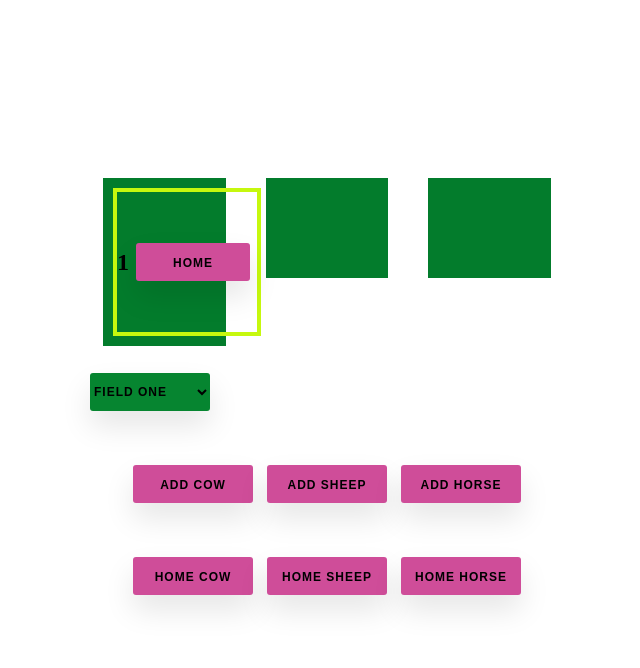
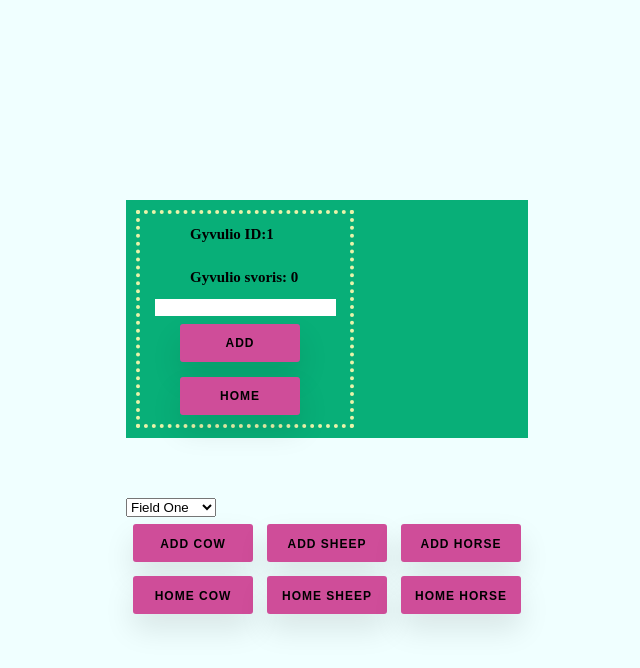
Before and after one commit to dkeparute/React, a React (Create React App) app: page / in a window 1280 px wide. Both pictures are taken after a click on the button "ADD SHEEP". Shown: the top 668 px of the page, without its empty margins (313-953 px from the left). Built offline with nearby package versions, Linux system fonts and the light colour scheme.

Commit message:
Farm CRUD

```diff
--- a/src/App.jsx
+++ b/src/App.jsx
@@ -1,3 +1,105 @@
+// import { useEffect, useState } from "react";
+// import GroupAnimal from "./Components/GroupAnimal";
+// import idGenerator from "./Common/idGenerator";
+
+// function App() {
+
+//     const [field, setField] = useState([]);
+
+//     const [fieldNumber, setFieldNumber] = useState(1);
+
+
+//     const add = (what) => {
+
+//         const fieldCopy = field.slice();
+
+//         fieldCopy.push({
+//             id: idGenerator(),
+//             animal: what,
+//             field: parseInt(fieldNumber)
+//         });
+
+//         setField(fieldCopy);
+//         // NORINT JOG NEISITRINTU INFORMACIJA
+//         localStorage.setItem('animals', JSON.stringify(fieldCopy));
+//         console.log(fieldCopy);
+//     }
+
+//     const selectField = event => {
+//         setFieldNumber(event.target.value);
+//     }
+// // NORINT JOG PASPAUDUS ISSITRINTU GYVULYS
+//     const goHome = (id) => {
+//         const fieldCopy = field.slice();
+//         const ind= fieldCopy.findIndex(e => e.id === id);
+//         fieldCopy.splice(ind, 1);
+//         setField(fieldCopy);
+//         localStorage.setItem('animals', JSON.stringify(fieldCopy));
+//     }
+// // NORINT JOG PASPAUDUS ISVALYTU VISA GRUPE GYVULIU
+//     const groupGoHome = (group) => {
+//         const fieldCopy = field.slice();
+//         while (true) {
+//             const ind = fieldCopy.findIndex(e => e.animal === group);
+//             if (ind < 0) {
+//                 break;
+//             }
+//             fieldCopy.splice(ind, 1);
+//         }
+//         setField(fieldCopy);
+//         localStorage.setItem('animals', JSON.stringify(fieldCopy));
+//     }
+
+
+//     useEffect(() => {
+//         //  klausiame ar tu turi kokiu nors gyvuliu? Atsakymas bus null - nieko nera
+//         const animalsfromStorage = localStorage.getItem('animals');
+//         // jeigu yra gyvuliu, tada rasome:
+//         if (null !== animalsfromStorage) {
+//             // ir pasetinam i STATE
+//             setField(JSON.parse(animalsfromStorage));
+//         }
+//     }, []);
+
+
+//     return (
+//         <>
+//             <div className='field'>
+//                 <div className='field_part'>
+
+//                     {field.map((fieldAnimal, i) => <GroupAnimal key={i} field={1} fieldAnimal={fieldAnimal} goHome={goHome}></GroupAnimal>)}
+//                 </div>
+//                 <div className='field_part'>
+
+//                     {field.map((fieldAnimal, i) => <GroupAnimal key={i} field={2} fieldAnimal={fieldAnimal} goHome={goHome}></GroupAnimal>)}
+//                 </div>
+//                 <div className='field_part'>
+
+//                     {field.map((fieldAnimal, i) => <GroupAnimal key={i} field={3} fieldAnimal={fieldAnimal} goHome={goHome}></GroupAnimal>)}
+//                 </div>
+//             </div>
+//             <select value={fieldNumber} onChange={selectField}>
+//                 <option value={1}>Field One</option>
+//                 <option value={2}>Field Two</option>
+//                 <option value={3}>Field Three</option>
+//             </select>
+//             <div>
+//                 <div className='buttons-holder'>
+//                     <button onClick={() => add('cow')}>Add cow</button>
+//                     <button onClick={() => add('sheep')}>Add sheep</button>
+//                     <button onClick={() => add('horse')}>Add horse</button>
+//                 </div>
+//             </div>
+//             <div className='buttons-holder'>
+//                 <button onClick={() => groupGoHome('cow')}>Home cow</button>
+//                 <button onClick={() => groupGoHome('sheep')}>Home sheep</button>
+//                 <button onClick={() => groupGoHome('horse')}>Home horse</button>
+//             </div>
+//         </>
+//     );
+// }
+// export default App;
+
 import { useEffect, useState } from "react";
 import GroupAnimal from "./Components/GroupAnimal";
 import idGenerator from "./Common/idGenerator";
@@ -16,11 +118,12 @@
         fieldCopy.push({
             id: idGenerator(),
             animal: what,
+            weight: 0,
             field: parseInt(fieldNumber)
         });
 
         setField(fieldCopy);
-        // NORINT JOG NEISITRINTU INFORMACIJA
+        // NORINT JOG NEISSITRINTU INFORMACIJA
         localStorage.setItem('animals', JSON.stringify(fieldCopy));
         console.log(fieldCopy);
     }
@@ -28,15 +131,15 @@
     const selectField = event => {
         setFieldNumber(event.target.value);
     }
-// NORINT JOG PASPAUDUS ISSITRINTU GYVULYS
+    // NORINT JOG PASPAUDUS ISSITRINTU GYVULYS
     const goHome = (id) => {
         const fieldCopy = field.slice();
-        const ind= fieldCopy.findIndex(e => e.id === id);
+        const ind = fieldCopy.findIndex(e => e.id === id);
         fieldCopy.splice(ind, 1);
         setField(fieldCopy);
         localStorage.setItem('animals', JSON.stringify(fieldCopy));
     }
-// NORINT JOG PASPAUDUS ISVALYTU VISA GRUPE GYVULIU
+    // NORINT JOG PASPAUDUS ISVALYTU VISA GRUPE GYVULIU
     const groupGoHome = (group) => {
         const fieldCopy = field.slice();
         while (true) {
@@ -49,6 +152,20 @@
         setField(fieldCopy);
         localStorage.setItem('animals', JSON.stringify(fieldCopy));
     }
+
+    // APP komponente reikalingas sniuriukas - svorio pridejimas
+
+    const addWeight = (id, w) => {
+        // susikuriam karviu kopija
+        const fieldCopy = field.slice();
+        // susirandam indeksa
+        const i = fieldCopy.findIndex(e => e.id === id);
+        // i ta indeksa savybeje weight irasome nauja svori
+        fieldCopy[i].weight = parseFloat(w);
+        setField(fieldCopy);
+        localStorage.setItem('animals', JSON.stringify(fieldCopy));
+    }
+
 
 
     useEffect(() => {
@@ -67,15 +184,15 @@
             <div className='field'>
                 <div className='field_part'>
 
-                    {field.map((fieldAnimal, i) => <GroupAnimal key={i} field={1} fieldAnimal={fieldAnimal} goHome={goHome}></GroupAnimal>)}
+                    {field.map((fieldAnimal, i) => <GroupAnimal key={i} field={1} fieldAnimal={fieldAnimal} goHome={goHome} addWeight={addWeight}></GroupAnimal>)}
                 </div>
                 <div className='field_part'>
 
-                    {field.map((fieldAnimal, i) => <GroupAnimal key={i} field={2} fieldAnimal={fieldAnimal} goHome={goHome}></GroupAnimal>)}
+                    {field.map((fieldAnimal, i) => <GroupAnimal key={i} field={2} fieldAnimal={fieldAnimal} goHome={goHome} addWeight={addWeight}></GroupAnimal>)}
                 </div>
                 <div className='field_part'>
 
-                    {field.map((fieldAnimal, i) => <GroupAnimal key={i} field={3} fieldAnimal={fieldAnimal} goHome={goHome}></GroupAnimal>)}
+                    {field.map((fieldAnimal, i) => <GroupAnimal key={i} field={3} fieldAnimal={fieldAnimal} goHome={goHome} addWeight={addWeight}></GroupAnimal>)}
                 </div>
             </div>
             <select value={fieldNumber} onChange={selectField}>
--- a/src/App.scss
+++ b/src/App.scss
@@ -106,72 +106,55 @@
 .field {
     width: 100%;
     box-sizing: border-box;
-    display: flex;
-    justify-content: flex-start;
-    align-items: flex-start;
 
-    .field_part {
-        background-color: rgb(3, 124, 44);
-        margin: 20px;
+    div {
+      background-color: rgb(8, 175, 120);
+      margin: 20px 0;
       display: flex;
       justify-content: flex-start;
       align-items: flex-start;
       flex-wrap: wrap;
-        min-width: 100px;
-        min-height: 100px;
-        width: 30%;
-        box-sizing: border-box;
-
       .cow {
-            height: 140px;
-            width: 140px;
+        height: 210px;
+        width: 210px;
         border-radius: 50%;
-            border: 4px solid rgb(22, 45, 245);
+        border: 4px solid rgb(121, 120, 121);
         margin: 10px;
+      }
+      .sheep {
+        height: 210px;
+        width: 210px;
+        border: 4px dotted rgb(233, 243, 170);
+        margin: 10px;
+      }
+      .horse {
+        height: 250px;
+        width: 200px;
+        border: 4px dashed rgb(118, 69, 5);
+        margin: 10px;
+      }
+    }
+  }
+  .buttons-holder {
     display: flex;
     justify-content: center;
     align-items: center;
   }
-        .sheep {
-            height: 140px;
-            width: 140px;
-            border: 4px solid rgb(198, 248, 14);
-            margin: 10px;
+  .btn {
     display: flex;
     justify-content: center;
     align-items: center;
+    margin-left: 40px;
   }
-        .horse {
-            height: 100px;
-            width: 140px;
-            border: 4px solid rgb(219, 30, 30);
-            margin: 10px;
+  h2 {
+    font-size: 15px;
     display: flex;
     justify-content: center;
     align-items: center;
+    margin-left: 50px;
   }
+  input {
+    outline: none;
+    border: none;
+    margin-left: 15px;
   }
-}
-.buttons-holder {
-    margin: 40px;
-    display: flex;
-    justify-content: center;
-    align-items: center;
-}
-select {
-    font-weight: 600;
-    text-transform: uppercase;
-    font-size: 0.75em;
-    letter-spacing: 1px;
-    height: 38px;
-    width: 120px;
-    line-height: 38px;
-    overflow: hidden;
-    background: rgb(6, 133, 48);
-    border-radius: 3px;
-    box-shadow: 0 15px 30px rgba(black, 0.1);
-    border: 0;
-    cursor: pointer;
-    transition: all 0.3s ease;
-    margin: 7px;
-}
--- a/src/Components/GroupAnimal.jsx
+++ b/src/Components/GroupAnimal.jsx
@@ -1,11 +1,70 @@
-function GroupAnimal({ fieldAnimal, field, goHome }) {
+// function GroupAnimal({ fieldAnimal, field, goHome }) {
+//     // cia bus CONDITIONAL RENDERINGAS
+
+//     if (field === fieldAnimal.field && 'cow' === fieldAnimal.animal) {
+//         return (
+//             <div className='cow'>
+//                 <h2>{fieldAnimal.id}</h2>
+//                 <button onClick={() => goHome(fieldAnimal.id)}>Home</button>
+//             </div>
+
+//         );
+//     }
+//     else if (field === fieldAnimal.field && 'sheep' === fieldAnimal.animal) {
+//         return (
+//             <div className='sheep'>
+//                 <h2>{fieldAnimal.id}</h2>
+//                 <button onClick={() => goHome(fieldAnimal.id)}>Home</button>
+//             </div>
+
+//         );
+//     }
+//     else if (field === fieldAnimal.field && 'horse' === fieldAnimal.animal) {
+//         return (
+//             <div className='horse'>
+//                 <h2>{fieldAnimal.id}</h2>
+//                 <button onClick={() => goHome(fieldAnimal.id)}>Home</button>
+//             </div>
+
+//         );
+//     }
+//     else {
+//         // priesingu atveju nieko nerendinam, grazinam null
+//         return null;
+//     }
+
+
+// }
+// export default GroupAnimal;
+
+import { useEffect, useState } from "react";
+function GroupAnimal({ fieldAnimal, field, goHome, addWeight }) {
     // cia bus CONDITIONAL RENDERINGAS
+
+    // UZDEDAMA KONTROLE
+
+    const [weight, setWeight] = useState('');
+
+    // priskiriamas svoris onChange
+    const handleWeight = event => {
+        setWeight(event.target.value);
+    }
+    // pridedamas svoris onClick
+    const submitWeight = () => {
+        addWeight(fieldAnimal.id, weight);
+        // tam kad po setinimo butu tuscia
+        setWeight('');
+
+    }
 
     if (field === fieldAnimal.field && 'cow' === fieldAnimal.animal) {
         return (
             <div className='cow'>
-                <h2>{fieldAnimal.id}</h2>
-                <button onClick={() => goHome(fieldAnimal.id)}>Home</button>
+                <h2>Gyvulio ID: {fieldAnimal.id}</h2>
+                <h2>Gyvulio svoris: {fieldAnimal.weight}</h2>
+                <input type="text" onChange={handleWeight} value={weight} />
+                <button className='btn' onClick={submitWeight}>Add</button>
+                <button className='btn' onClick={() => goHome(fieldAnimal.id)}>Home</button>
             </div>
 
         );
@@ -13,8 +72,11 @@
     else if (field === fieldAnimal.field && 'sheep' === fieldAnimal.animal) {
         return (
             <div className='sheep'>
-                <h2>{fieldAnimal.id}</h2>
-                <button onClick={() => goHome(fieldAnimal.id)}>Home</button>
+                <h2>Gyvulio ID:{fieldAnimal.id}</h2>
+                <h2>Gyvulio svoris: {fieldAnimal.weight}</h2>
+                <input type="text" onChange={handleWeight} value={weight} />
+                <button className='btn' onClick={submitWeight}>Add</button>
+                <button className='btn' onClick={() => goHome(fieldAnimal.id)}>Home</button>
             </div>
 
         );
@@ -22,8 +84,11 @@
     else if (field === fieldAnimal.field && 'horse' === fieldAnimal.animal) {
         return (
             <div className='horse'>
-                <h2>{fieldAnimal.id}</h2>
-                <button onClick={() => goHome(fieldAnimal.id)}>Home</button>
+                <h2>Gyvulio ID:{fieldAnimal.id}</h2>
+                <h2>Gyvulio svoris: {fieldAnimal.weight}</h2>
+                <input type="text" onChange={handleWeight} value={weight} />
+                <button className='btn' onClick={submitWeight}>Add</button>
+                <button className='btn' onClick={() => goHome(fieldAnimal.id)}>Home</button>
             </div>
 
         );
--- a/src/index.scss
+++ b/src/index.scss
@@ -8,6 +8,7 @@
   height: 100vh;
   width: 100vw;
   box-sizing: border-box;
+  background-color: azure;
 
 }
 
```
Lines whose indentation alone changed are shown as unchanged.
